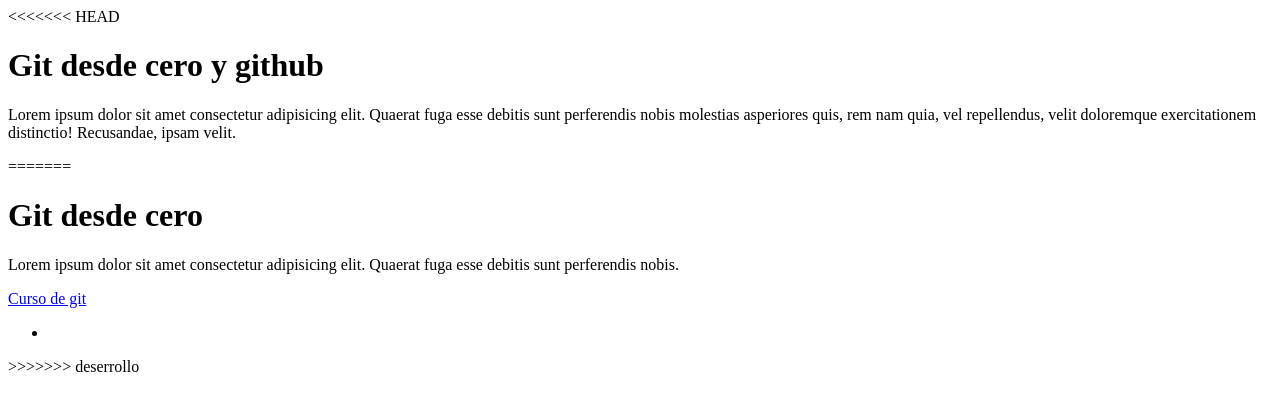
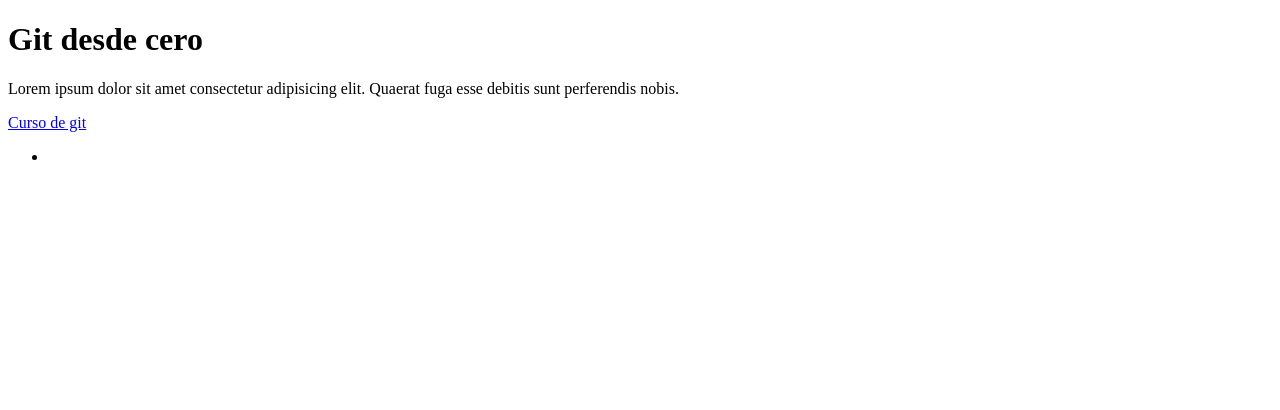
Before and after one commit to Josecarlos61/git-dede-cero, a plain HTML site: page index.html in a window 1280 px wide. Drawn offline with Linux system fonts and the light colour scheme.

Commit message:
se corrige un error

```diff
--- a/index.html
+++ b/index.html
@@ -9,12 +9,6 @@
 </head>
 
 <body>
-<<<<<<< HEAD
-    <h1>Git desde cero y github</h1>
-    <p>Lorem ipsum dolor sit amet consectetur adipisicing elit. Quaerat fuga esse debitis sunt perferendis nobis
-        molestias asperiores quis, rem nam quia, vel repellendus, velit doloremque exercitationem distinctio!
-        Recusandae, ipsam velit.</p>
-=======
     <h1>Git desde cero</h1>
     <p>Lorem ipsum dolor sit amet consectetur adipisicing elit. Quaerat fuga esse debitis sunt perferendis nobis.</p>
 
@@ -26,7 +20,6 @@
             </li>
         </ul>
     </nav>
->>>>>>> deserrollo
 </body>
 
 </html>
```
